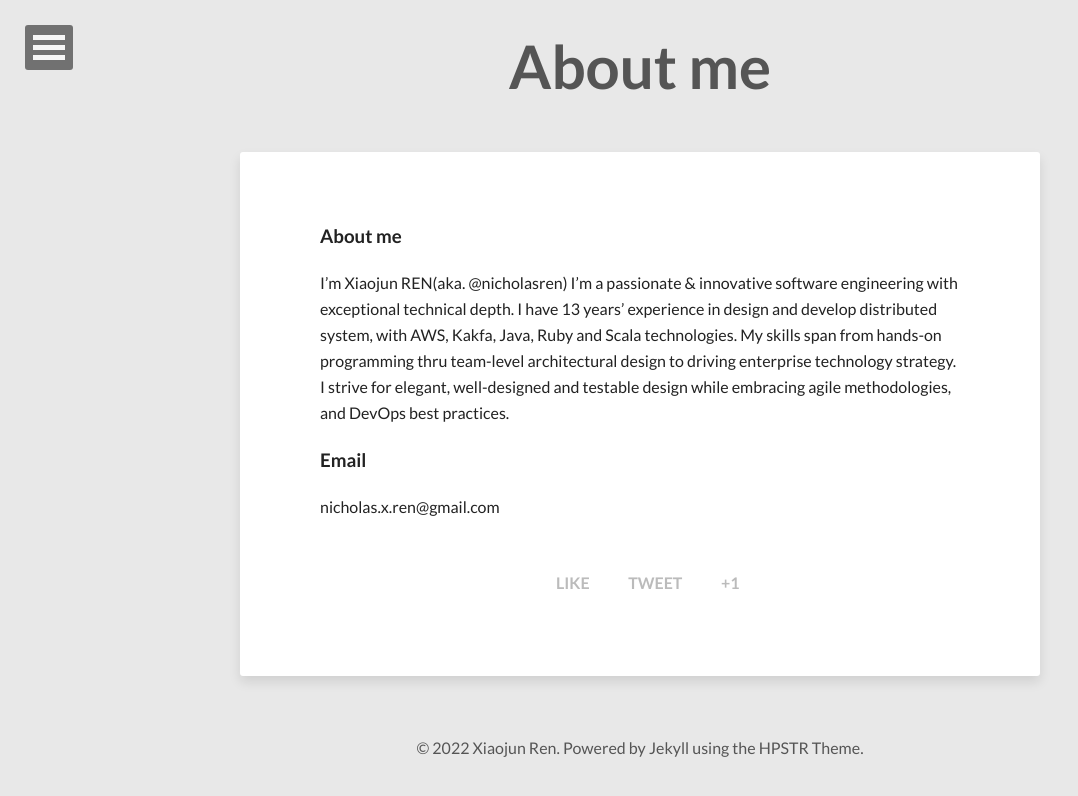
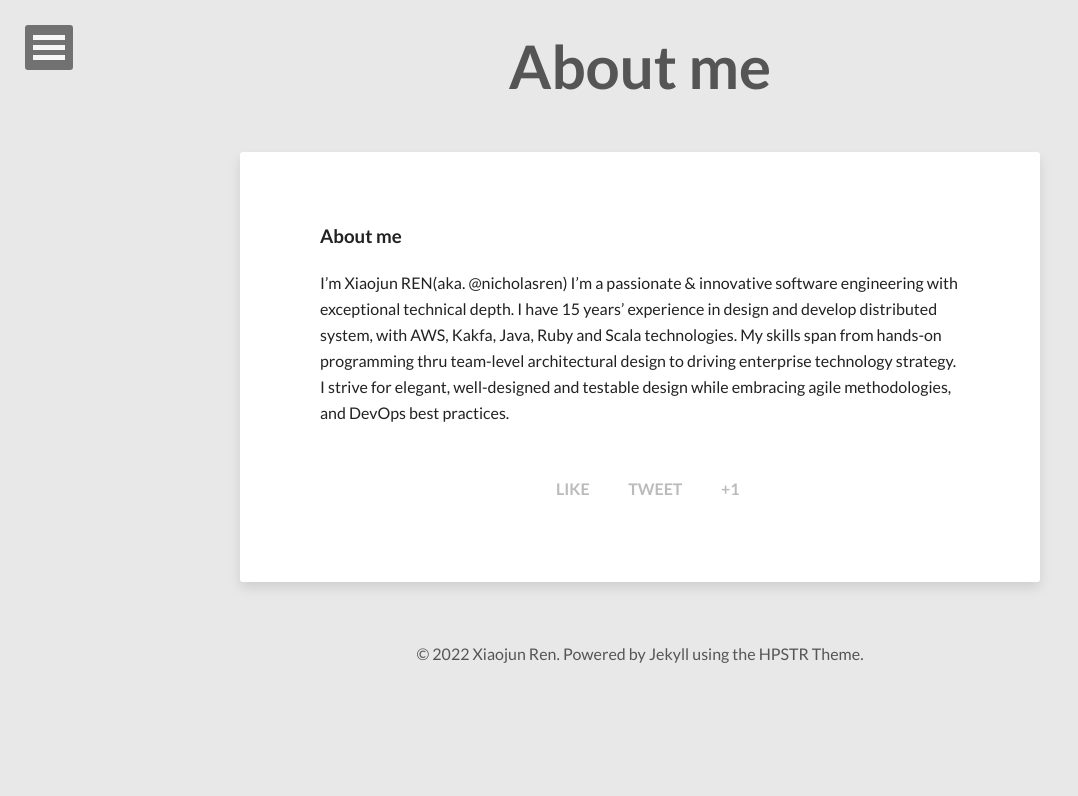
Before and after one commit to nicholasren/nicholasren.github.io, a Jekyll site: the page built from about.md, in a window 1280 px wide. Shown: the top 796 px of the page, without its empty margins (0-1078 px from the left). Built offline with Jekyll 4.4.1, drawn with Linux system fonts in a browser that asks for light colours; nearby versions of some CDN libraries.

Commit message:
Update about.md

```diff
--- a/about.md
+++ b/about.md
@@ -8,10 +8,6 @@ share: true
 
 I'm Xiaojun REN(aka. @nicholasren)
 I'm a passionate & innovative software engineering with exceptional technical depth.
-I have 13 years’ experience in design and develop distributed system, with AWS, Kakfa, Java, Ruby and Scala technologies.
+I have 15 years’ experience in design and develop distributed system, with AWS, Kakfa, Java, Ruby and Scala technologies.
 My skills span from hands-on programming thru team-level architectural design to driving enterprise technology strategy.
 I strive for elegant, well-designed and testable design while embracing agile methodologies, and DevOps best practices.
-
-### Email
-
-nicholas.x.ren@gmail.com
```
